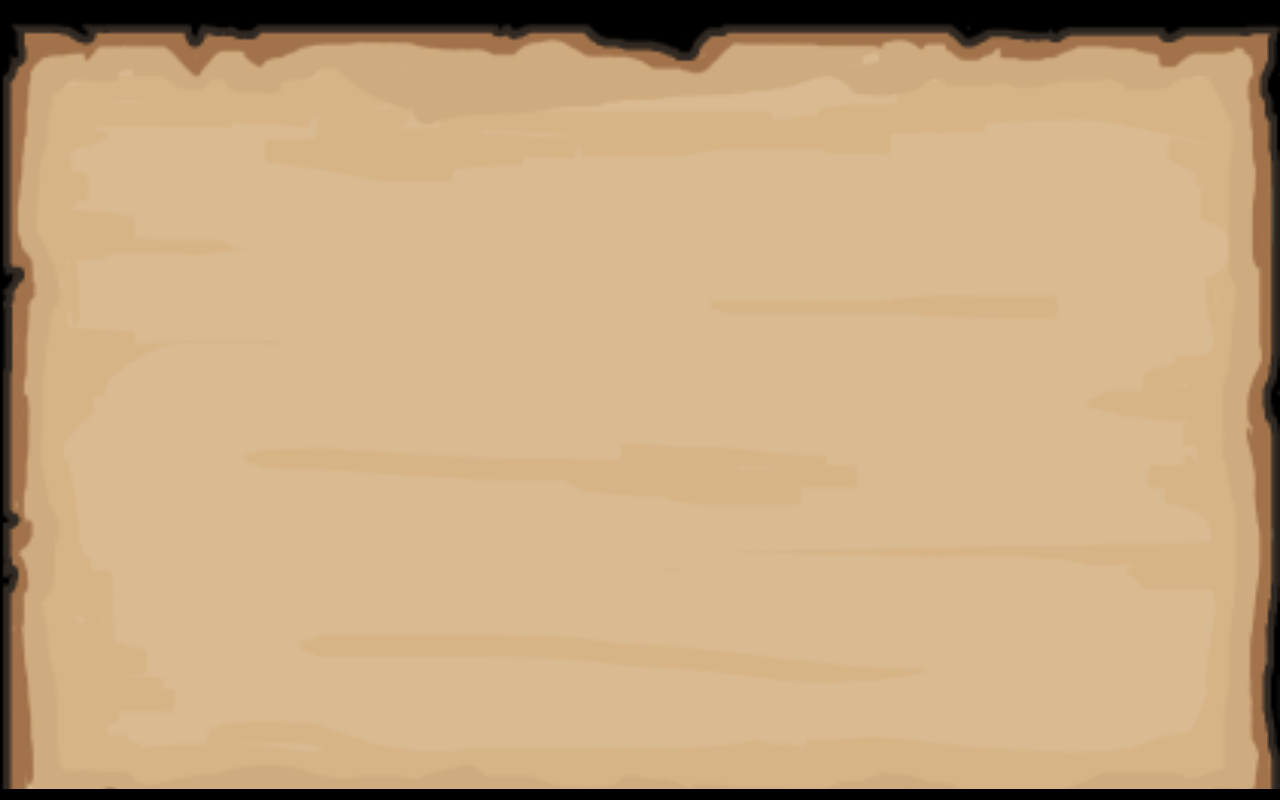
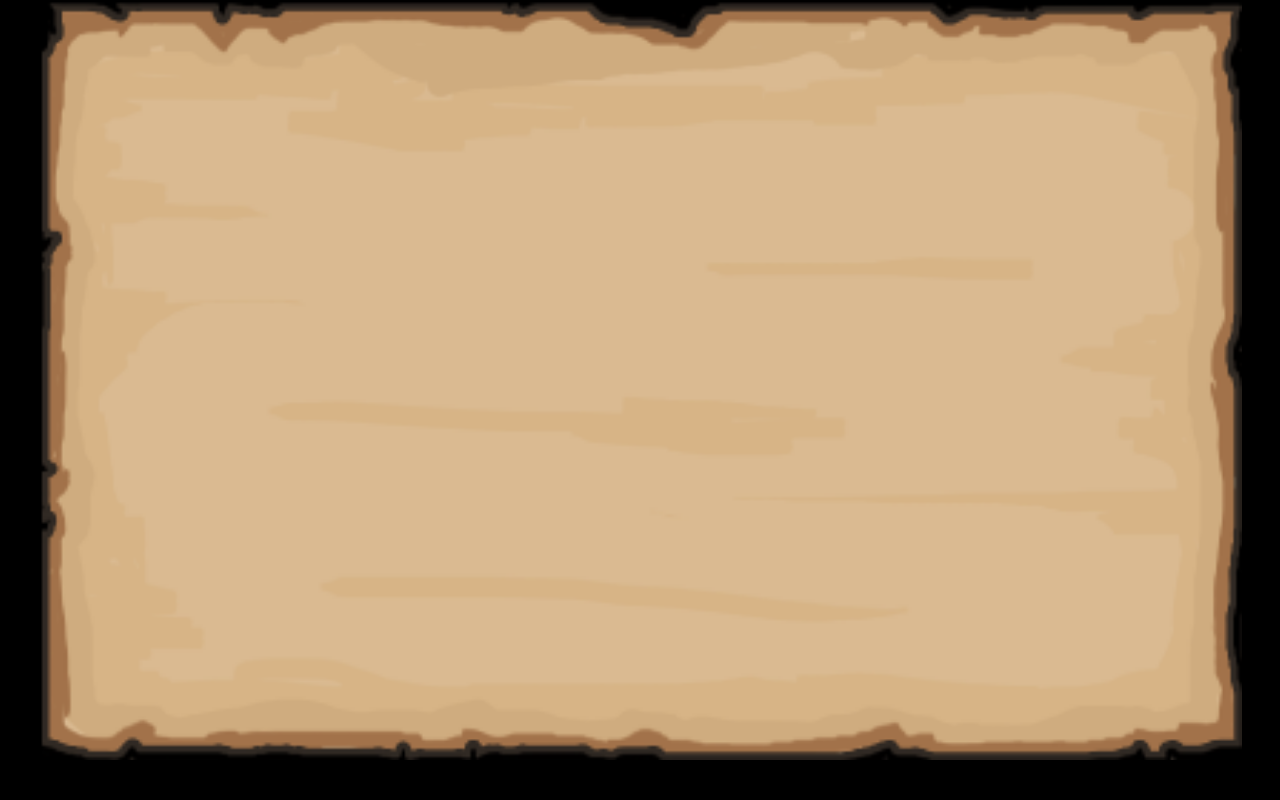
Before and after one commit to senpai-academy/deckbuilder-kata, a React (Create React App) app: page / in a window 1280 px wide. Built offline with nearby package versions, Linux system fonts and the light colour scheme.

Commit message:
classes added

```diff
--- a/src/App.css
+++ b/src/App.css
@@ -9,13 +9,20 @@ html{
 }
 
 
-
-main{
+.cardBankContainer{
   background-image: url("../public/Sprites/Panels/Panel.png");
-  background-size: cover;
-  height:768px;
+  background-size:contain;
+  background-position: center;
+  height: 95vh;
   width: 100%;
   background-repeat: no-repeat;
   font-family: 'RINGM';
-  color: black;
+  color: white;
 }
+
+.cardBankList{
+  display: grid;
+  grid-template-areas:
+  "CardCost CardName";
+
+}
--- a/src/components/cardBank/CardBank.jsx
+++ b/src/components/cardBank/CardBank.jsx
@@ -6,15 +6,16 @@ import CardCost from "./cost/CardCost";
 const CardBank = (card)=>{
     return(
         <>
-            <main>
-
+            <div className="cardBankContainer">
+                <div className="cardBankList">
                     <CardName
                         name={card.name}
                     />
                     <CardCost
                         cost={card.cost}
                     />
-            </main>
+                </div>
+            </div>
         </>
     )
 }
--- a/src/components/cardBank/name/CardName.jsx
+++ b/src/components/cardBank/name/CardName.jsx
@@ -2,9 +2,9 @@ import React from "react";
 
 const CardName = (props) =>{
     return(
-        <>
+        <div>
             <h1>{props.name}</h1>
-        </>
+        </div>
     )
 }
 export default CardName;
```
Lines whose indentation alone changed are shown as unchanged.
